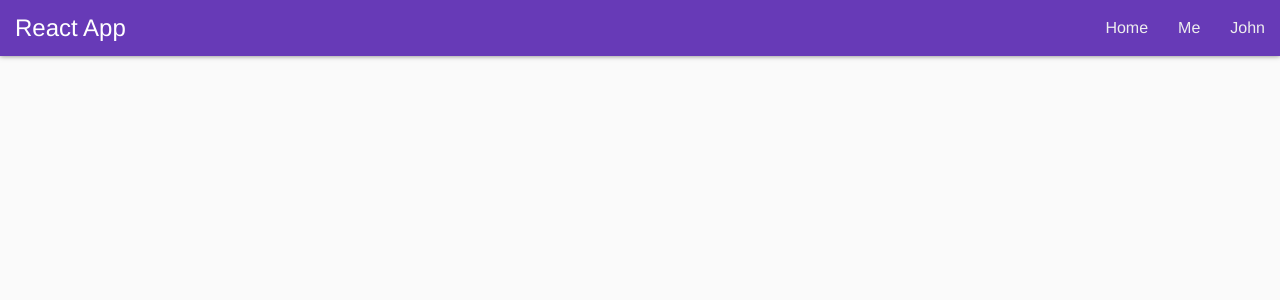
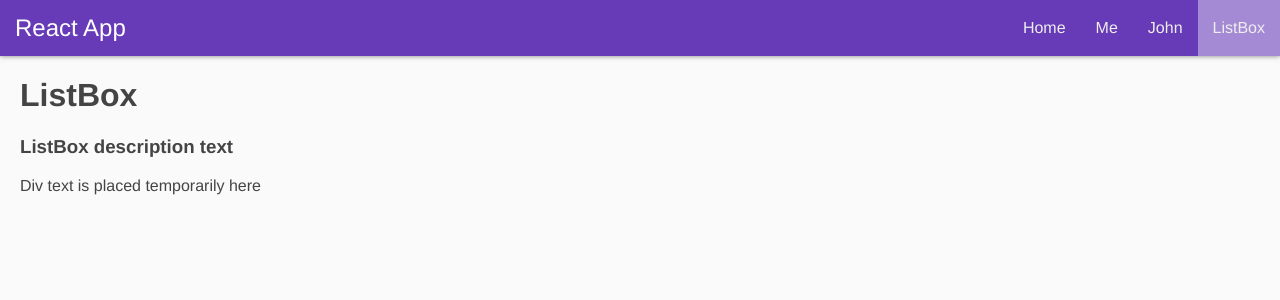
Before and after one commit to robbear/create-react-demos, a React (Create React App) app: page /demos/listbox in a window 1280 px wide. Shown: the top 300 px of the page. Built offline with nearby package versions, Linux system fonts and the light colour scheme.

Commit message:
Placeholder for new ElementContainer component and ListBox demo page

```diff
--- a/src/components/App.js
+++ b/src/components/App.js
@@ -4,6 +4,7 @@ import { Route } from 'react-router-dom';
 import Header from './header';
 import Home from '../routes/home';
 import Profile from '../routes/profile';
+import ListBoxDemo from '../routes/listboxdemo';
 // import Home from 'async!./home';
 // import Profile from 'async!./profile';
 
@@ -23,6 +24,7 @@ export default class App extends Component {
 				<Route exact path="/" component={Home}/>
 				<Route exact path="/profile/" component={Profile} />
 				<Route path="/profile/:user" component={Profile} />
+				<Route exact path="/demos/listbox" component={ListBoxDemo} />
 			</div>
 		);
 	}
--- /dev/null
+++ b/src/components/ElementContainer/index.js
@@ -0,0 +1,24 @@
+import React, { Component } from 'react';
+import './style.css';
+
+export default class ElementContainer extends Component {
+
+  constructor(props) {
+    super(props);
+    console.dir(props);
+    this.state = {
+      title: props.title,
+      description: props.description
+    };
+  }
+
+	render() {
+		return (
+			<div className="element_container">
+				<h1>{this.state.title}</h1>
+				<h3>{this.state.description}</h3>
+				{this.props.children}
+			</div>
+		);
+	}
+}
--- /dev/null
+++ b/src/components/ElementContainer/style.css
@@ -0,0 +1,5 @@
+.element_container {
+	padding: 56px 20px;
+	min-height: 100%;
+	width: 100%;
+}
--- a/src/components/header/index.js
+++ b/src/components/header/index.js
@@ -11,6 +11,7 @@ export default class Header extends Component {
 					<NavLink exact activeClassName="active" to="/">Home</NavLink>
 					<NavLink exact activeClassName="active" to="/profile">Me</NavLink>
 					<NavLink activeClassName="active" to="/profile/john">John</NavLink>
+					<NavLink activeClassName="active" to="/demos/listbox">ListBox</NavLink>
 				</nav>
 			</header>
 		);
--- /dev/null
+++ b/src/routes/listboxdemo/index.js
@@ -0,0 +1,13 @@
+import React, { Component } from 'react';
+import ElementContainer from '../../components/ElementContainer'
+import './style.css';
+
+export default class ListBoxDemo extends Component {
+	render() {
+		return (
+		  <ElementContainer title="ListBox" description="ListBox description text">
+		    <div>Div text is placed temporarily here</div>
+		  </ElementContainer>
+		);
+	}
+}
```
Also changed, not shown: src/routes/listboxdemo/style.css (added).
